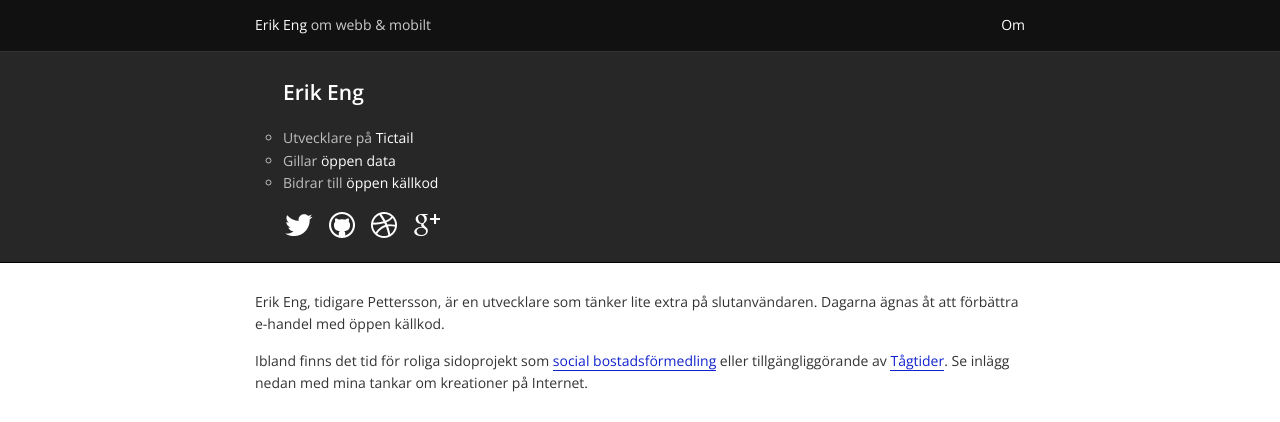
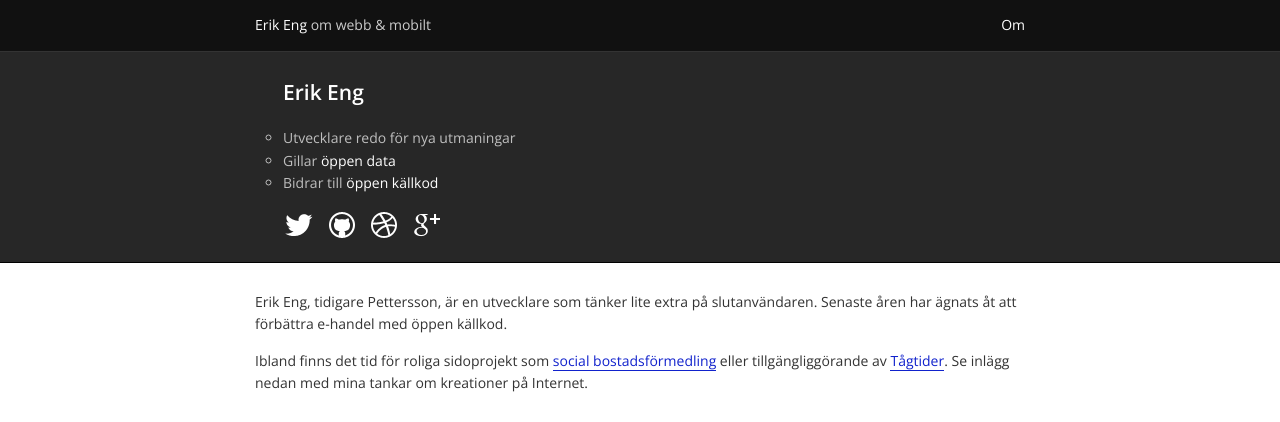
Before and after one commit to ptz0n/ptz0n.github.io, a Jekyll site: the page built from index.md, in a window 1280 px wide. Shown: the top 422 px of the page. Built offline with Jekyll 4.4.1, drawn with Linux system fonts in a browser that asks for light colours.

Commit message:
Update copy

```diff
--- a/_includes/about.html
+++ b/_includes/about.html
@@ -4,13 +4,13 @@
             <h2>Erik Eng</h2>
             {% if page.lang == 'en' %}
                 <ul>
-                    <li>Engineer at <a href="http://tictail.com/">Tictail</a></li>
+                    <li>Engineer ready for new challenges</li>
                     <li>Likes <a href="http://www.opendata.se/">open data</a></li>
                     <li>Contributing to <a href="https://github.com/{{ site.github.owner_name }}" rel="me">open source</a></li>
                 </ul>
             {% else %}
                 <ul>
-                    <li>Utvecklare på <a href="http://tictail.com/">Tictail</a></li>
+                    <li>Utvecklare redo för nya utmaningar</li>
                     <li>Gillar <a href="http://www.opendata.se/">öppen data</a></li>
                     <li>Bidrar till <a href="https://github.com/{{ site.github.owner_name }}" rel="me">öppen källkod</a></li>
                 </ul>
--- a/index.md
+++ b/index.md
@@ -1,9 +1,9 @@
 ---
 layout: front
-title: Erik Eng utvecklar för webb &amp; mobilt
+title: Erik Eng utvecklar för webb &amp; mobil
 ---
 
-Erik Eng, tidigare Pettersson, är en utvecklare som tänker lite extra på slutanvändaren. Dagarna ägnas åt att förbättra e-handel med öppen källkod.
+Erik Eng, tidigare Pettersson, är en utvecklare som tänker lite extra på slutanvändaren. Senaste åren har ägnats åt att förbättra e-handel med öppen källkod.
 
 Ibland finns det tid för roliga sidoprojekt som <a href="http://www.hittebo.se/" title="Hittebo">social bostadsförmedling</a> eller tillgängliggörande av <a href="http://tagtider.net/">Tågtider</a>. Se inlägg nedan med mina tankar om kreationer på Internet.
 
```
